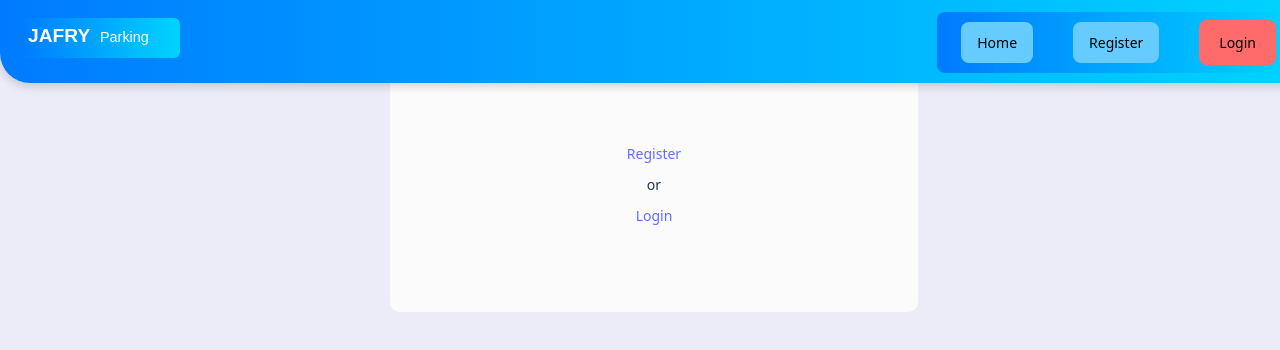
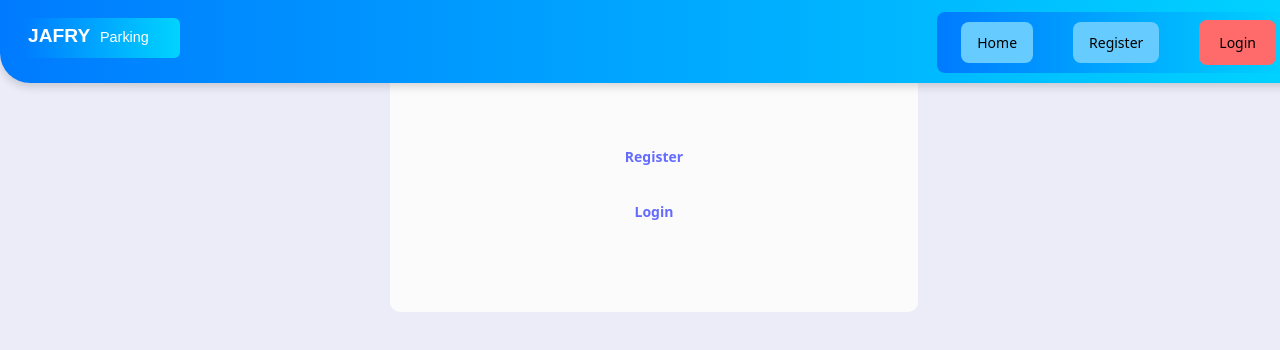
Before and after one commit to JafryParking/JennyFEReact, a React (Vite) app: page / in a window 1280 px wide. Shown: the top 350 px of the page. Built offline with nearby package versions, Linux system fonts and the light colour scheme.

Commit message:
made the blank home page links h2

```diff
--- a/src/pages/Home.jsx
+++ b/src/pages/Home.jsx
@@ -16,7 +16,9 @@ const Home = () => {
       <div className="home-container">
         {/* Pretty logo here */}
 
-        <Link to="register">Register</Link> or <Link to="login">Login</Link>
+        <Link to="register"><h2>Register</h2></Link>
+
+        <Link to="login"><h2>Login</h2></Link>
 
       </div>
     );
```
